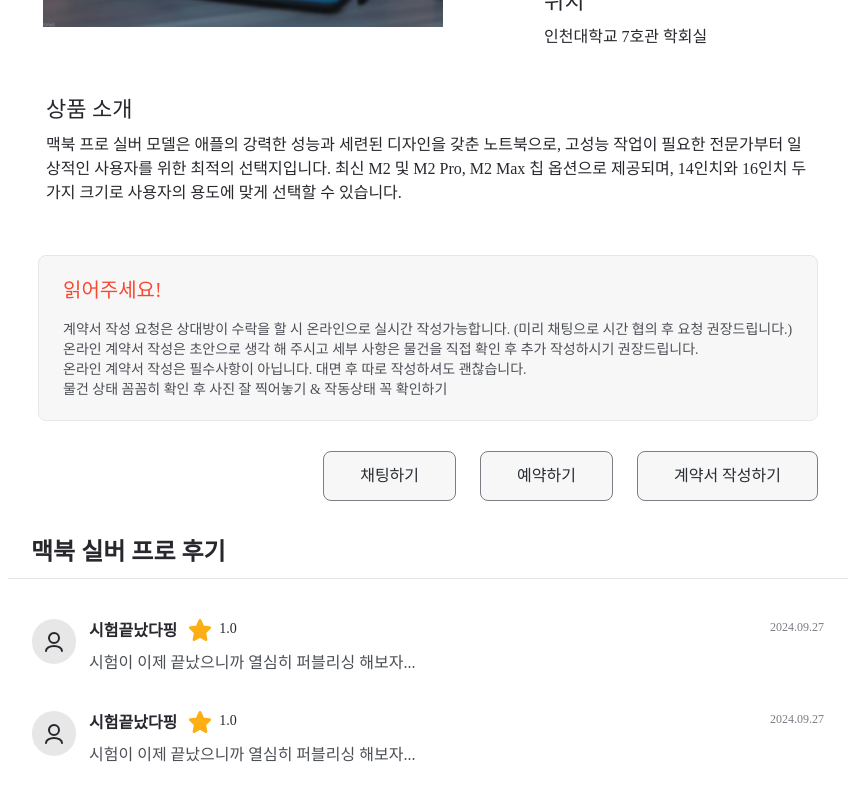
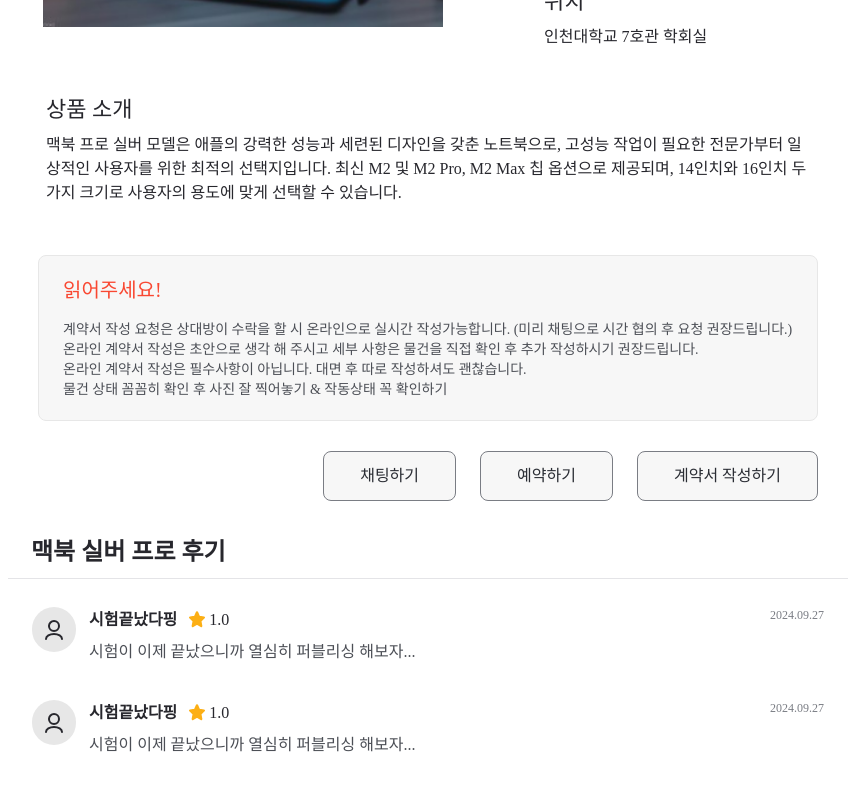
Before and after one commit to kimzini/Yajoba-Frontend, a React (Vite) app: page /product/1 in a window 1280 px wide. Shown: the part 593-1393 px from the top of the page, without its empty margins (212-1067 px from the left). Built offline with nearby package versions, Linux system fonts and the light colour scheme; a web font is replaced by a local one.

Commit message:
style: review card 크기 조절

```diff
--- a/src/pages/product/ProductViewPage.tsx
+++ b/src/pages/product/ProductViewPage.tsx
@@ -163,7 +163,7 @@
           </NavigateButton>
         </div>
 
-        <div className="mb-10 border-b py-[10px]">
+        <div className="mb-7 border-b py-[10px]">
           <span className="px-[23px] text-large24 font-semibold text-neutral-0">
             맥북 실버 프로 후기
           </span>
--- a/src/pages/product/components/ReviewCard.tsx
+++ b/src/pages/product/components/ReviewCard.tsx
@@ -9,12 +9,17 @@
       </div>
       <div className="flex w-full flex-col space-y-2">
         <div className="flex justify-between">
-          <div className="flex">
+          <div className="flex items-end">
             <span className="mr-3 text-small16 font-semibold text-neutral-0">
               시험끝났다핑
             </span>
-            <Star />
-            <span className="font-regular ml-2 text-xsmall14 text-neutral-0">
+            <Star
+              width="16"
+              height="17"
+              viewBox="0 0 22 23"
+              className="self-center"
+            />
+            <span className="font-regular ml-1 pt-[1px] text-small16 text-neutral-0">
               1.0
             </span>
           </div>
```
